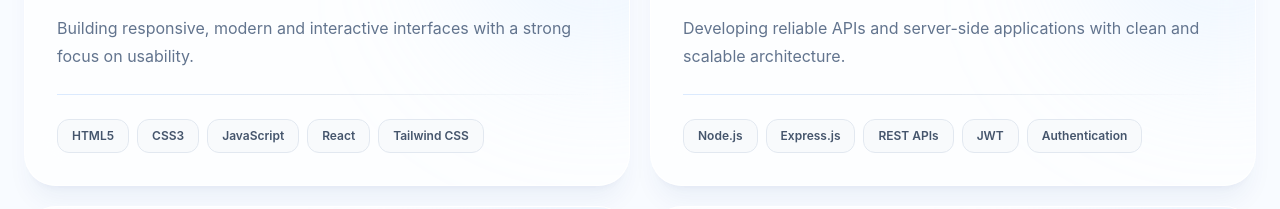
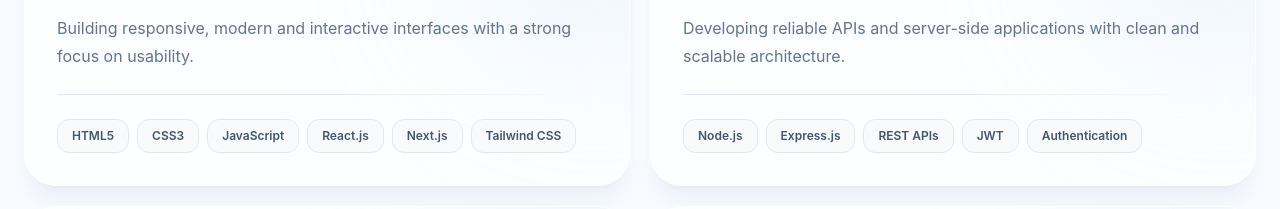
Before and after one commit to mo-code-dev/Portfolio, a React (Vite) app: page / in a window 1280 px wide. Shown: the part 2858-3067 px from the top of the page. Built offline with nearby package versions, Linux system fonts and the light colour scheme.

Commit message:
Add new skills to portfolio

```diff
--- a/src/sections/Skills/Skills.jsx
+++ b/src/sections/Skills/Skills.jsx
@@ -6,7 +6,7 @@
       title: "Frontend",
       description:
         "Building responsive, modern and interactive interfaces with a strong focus on usability.",
-      skills: ["HTML5", "CSS3", "JavaScript", "React", "Tailwind CSS"],
+      skills: ["HTML5", "CSS3", "JavaScript", "React.js", "Next.js", "Tailwind CSS"],
     },
     {
       number: "02",
```
